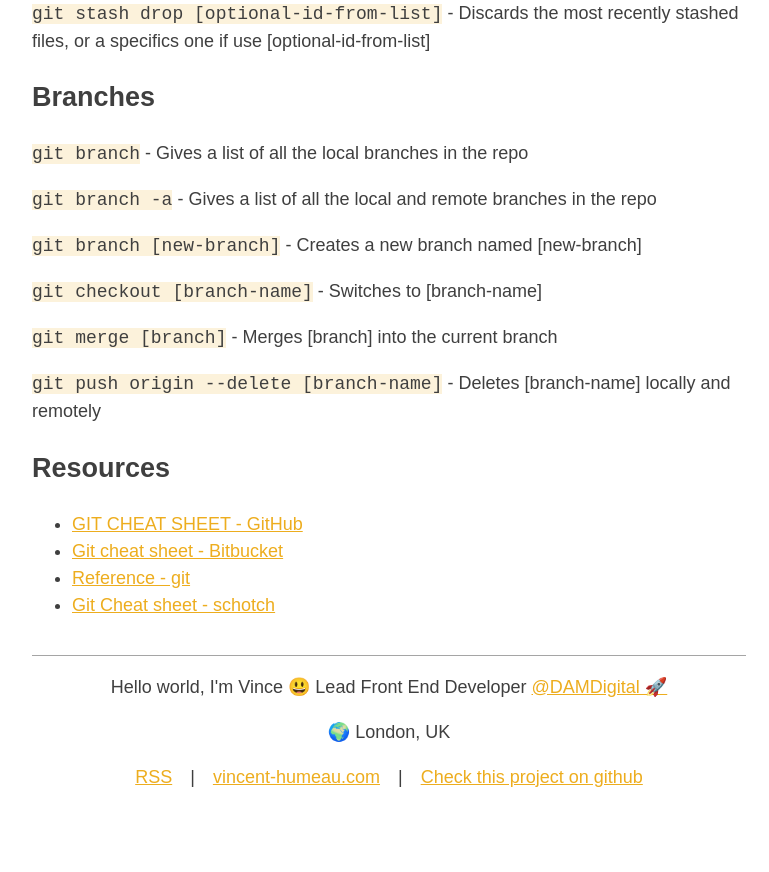
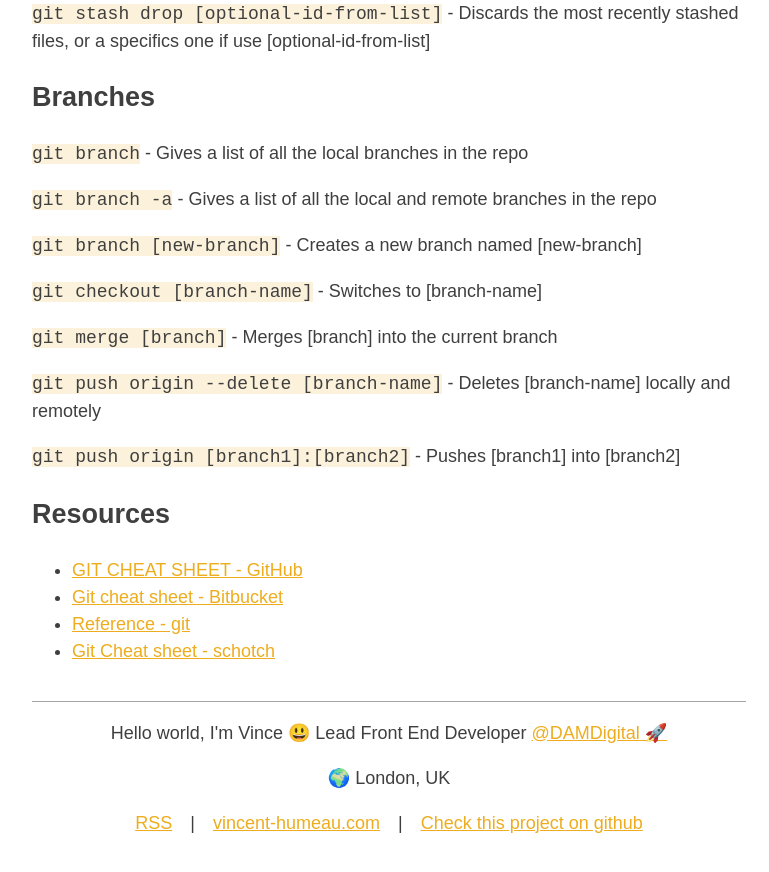
Before and after one commit to vinceumo/devNotes, a Jekyll site: the page built from _posts/Git/2018-08-01-git-cheat-sheet.md, in a window 1280 px wide and 900 px high, scrolled down 1410 px. Shown: the top 872 px of the window, without its empty margins (251-1020 px from the left). Built offline with Jekyll 4.4.1, drawn with Linux system fonts in a browser that asks for light colours.

Commit message:
added extra git cheat sheets

```diff
--- a/_posts/Git/2018-08-01-git-cheat-sheet.md
+++ b/_posts/Git/2018-08-01-git-cheat-sheet.md
@@ -65,6 +65,8 @@ categories: Git
 
 `git push origin --delete [branch-name]` - Deletes [branch-name] locally and remotely
 
+`git push origin [branch1]:[branch2]` - Pushes [branch1] into [branch2]
+
 ## Resources
 
 - [GIT CHEAT SHEET - GitHub](https://services.github.com/on-demand/downloads/github-git-cheat-sheet.pdf)
```
